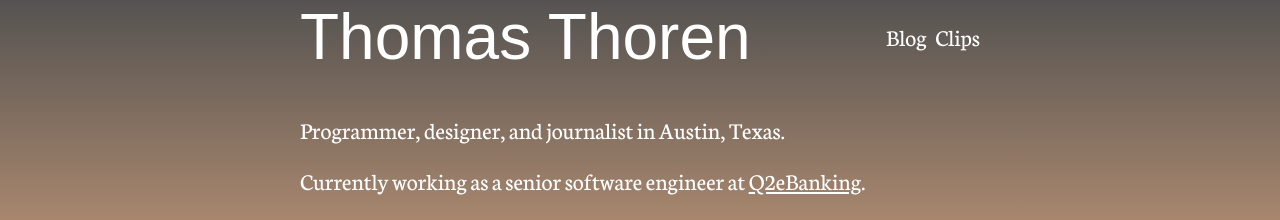
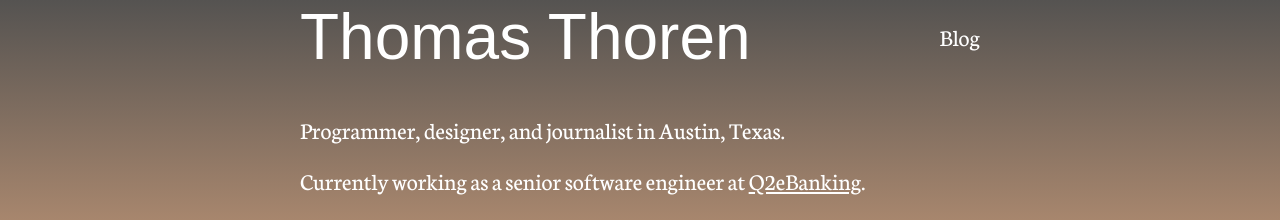
Before and after one commit to ThomasThoren/thomasthoren.github.io, a Jekyll site: the page built from index.html, in a window 1280 px wide and 900 px high. Shown: the top 220 px of the window. Built offline with Jekyll 4.4.1, drawn with Linux system fonts in a browser that asks for light colours; nearby versions of some CDN libraries; some web fonts are replaced.

Commit message:
Remove Clips navigation link

```diff
--- a/_includes/header.html
+++ b/_includes/header.html
@@ -5,7 +5,6 @@
     <div class="small-12 medium-4 columns no-padding medium-text-right">
       <nav class="site-nav">
         <a class="page-link" href="{{ site.baseurl }}/blog">Blog</a>
-        <a class="page-link" href="{{ site.baseurl }}/">Clips</a>
       </nav>
     </div>
   </div>
--- a/_includes/home-header.html
+++ b/_includes/home-header.html
@@ -8,7 +8,6 @@
       <div class="small-12 medium-4 columns no-padding medium-text-right">
         <nav class="site-nav">
           <a class="page-link" href="{{ site.baseurl }}/blog">Blog</a>
-          <a class="page-link" href="{{ site.baseurl }}/">Clips</a>
         </nav>
       </div>
     </div>
```
